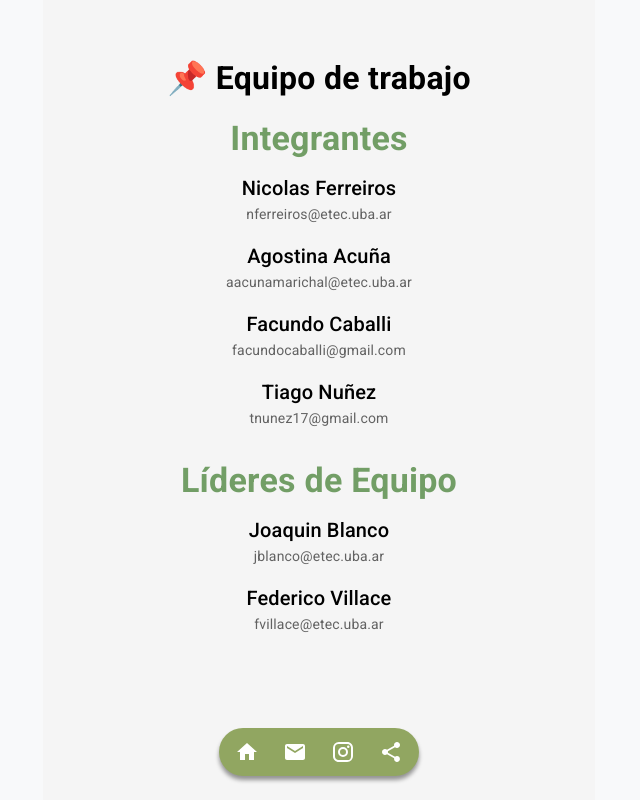
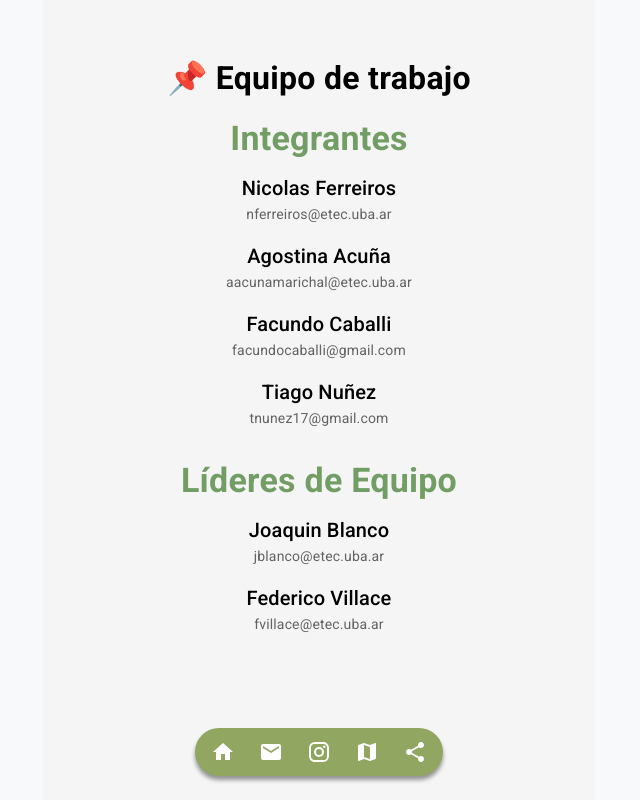
Before and after one commit to joackob/uba-verde, a Next.js app: page /EspacioNosotros in a window 1280 px wide. Shown: the whole page, without its empty margins (321-961 px from the left). Built offline with nearby package versions, Linux system fonts and the light colour scheme.

Commit message:
agregue el incono del mapa

```diff
--- a/components/barra-de-navegacion/components/Botones.tsx
+++ b/components/barra-de-navegacion/components/Botones.tsx
@@ -4,6 +4,7 @@ import HomeIcon from "@mui/icons-material/Home";
 import Link from "next/link";
 import BotonCompartir from "./BotonCompartir";
 import { Tooltip } from "@mui/material";
+import MapIcon from '@mui/icons-material/Map';
 
 const enlaces = [
   {
@@ -25,6 +26,12 @@ const enlaces = [
     nombre: "Instagram de UBA Verde",
     url: "https://www.instagram.com/uba.verde/",
     icono: InstagramIcon,
+  },
+
+  {
+    nombre: "Sedes",
+    url: "/manuales-tutoriales-y-otros-materiales-de-consulta",
+    icono: MapIcon,
   },
   // {
   //   nombre: "Promotores",
```
